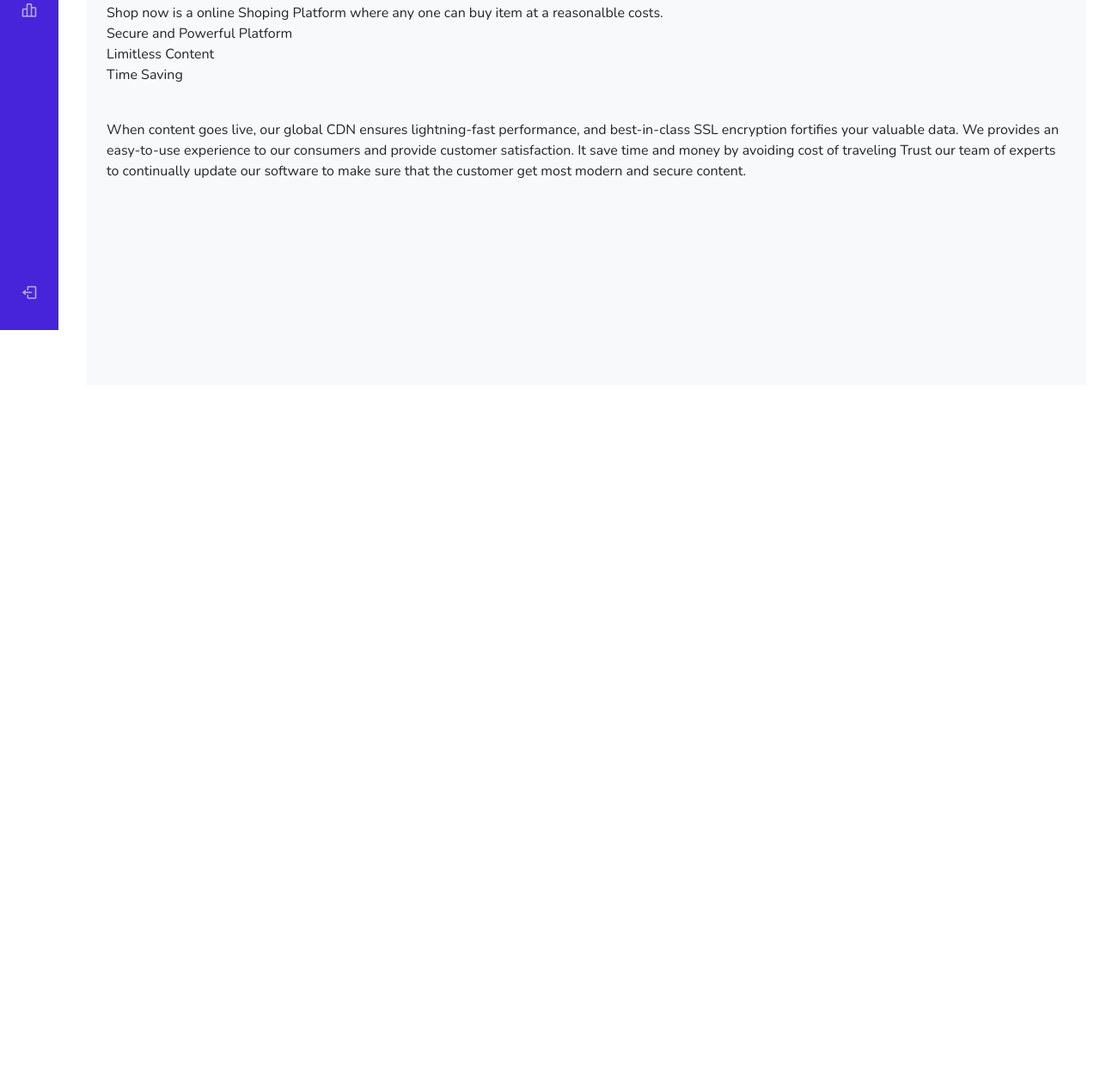
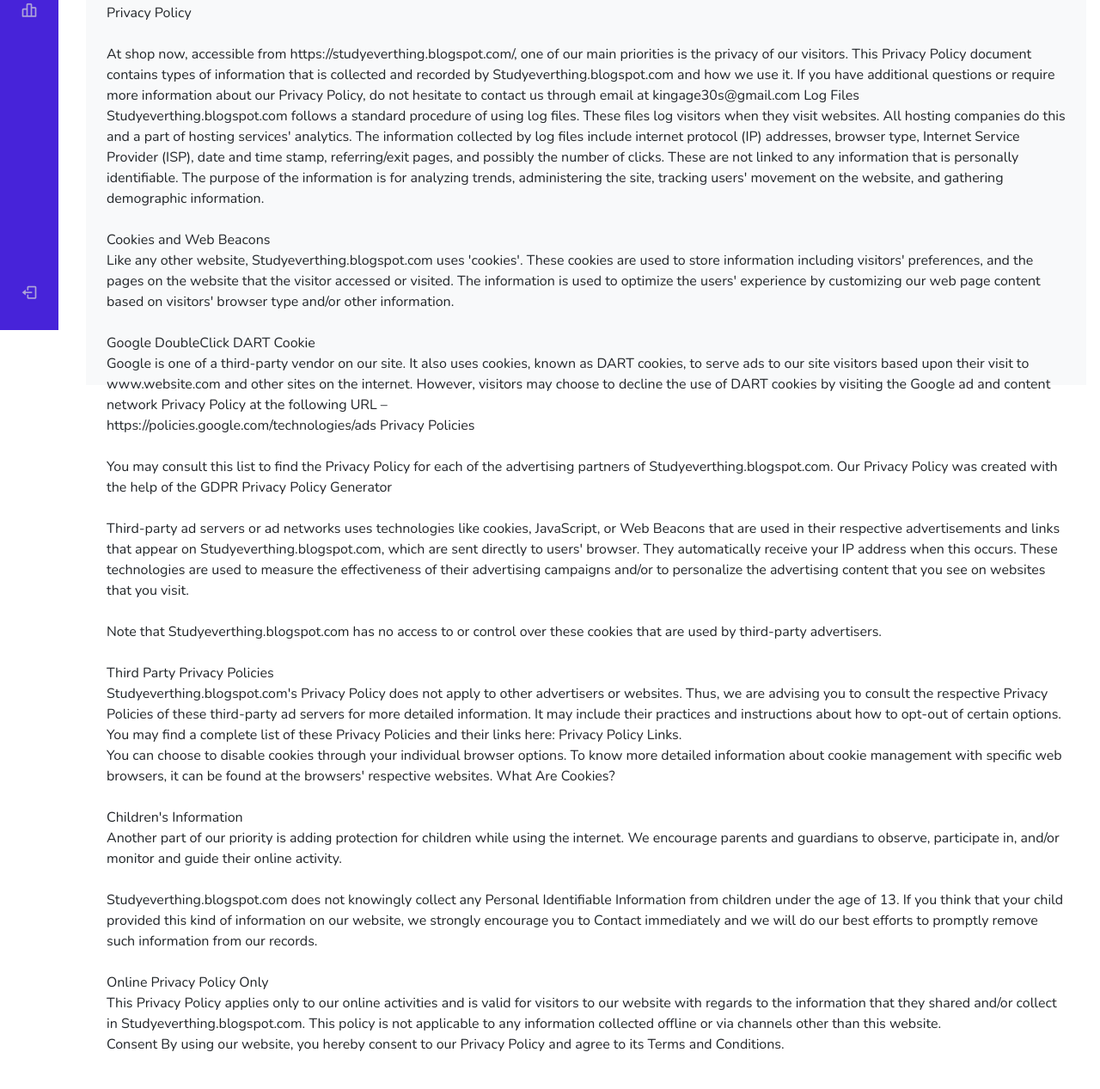
Before and after one commit to khushpreet-007/studyanywhere, a Django app: page /privacy/ in a window 1280 px wide. Shown: the part 416-1683 px from the top of the page at 86% size. Before the commit the page ends 800 px from the top, so only its background shows below. Run offline with Django 4.2, Linux system fonts and the light colour scheme; some libraries are stand-ins or nearby versions.

Commit message:
Update privacy.html

```diff
--- a/blog/templates/blog/privacy.html
+++ b/blog/templates/blog/privacy.html
@@ -129,7 +129,7 @@
         width: 40px
     }
 
-    .privacy_img img {
+    .about_img img {
         max-width: 30%;
         height: 40%;
     }
@@ -203,7 +203,10 @@
     .active {
         color: var(--white-color)
     }
-
+        .privacy_img img {
+        width: 30%;
+        height: 30%;
+    }
     .active::before {
         content: '';
         position: absolute;
@@ -279,12 +282,10 @@
         .nav_logo-name {
             size: 20px;
         }
-
             .privacy_img img {
         width: 30%;
         height: 30%;
     }
-
     }
 
     @media screen and (min-width: 768px) {
@@ -310,11 +311,6 @@
         .l-navbar {
             left: 0;
             padding: 1rem 1rem 0 0
-        }
-
-        .privacy_img img {
-            max-width: 30%;
-            height: 40%;
         }
 
         .show {
@@ -354,31 +350,136 @@
 
         <section class="section">
          <div class="container">
-                <h1 class="para1">About Us</h1>
+                <h1 class="para1">Privacy Policy </h1>
                 <br>
+
                 <div class="privacy_img"> <img
                  src="https://1.bp.blogspot.com/-MPH0AfikoBQ/XrJU5sS3P_I/AAAAAAAAB2s/pzVJm_WbL54zcgTWfEFQGKTa91xb4iVLwCLcBGAsYHQ/s1600/20200506_113754.jpg"
                         alt="">
                 </div>
                 <br>
 
-                <p class="para">Shop now is a online Shoping Platform where any one can buy item at a reasonalble costs.
+                <p class="para">
+
+                    Privacy Policy
+
                     <br>
-                    Secure and Powerful Platform </br>
-                    Limitless Content <br>
-                    Time Saving <br>
-                </p>
                     <br>
-                <p class="para">
-                    When content goes live, our global CDN ensures lightning-fast performance,
-                    and best-in-class SSL encryption fortifies your valuable data.
 
-                    We provides an easy-to-use experience to our consumers and provide customer satisfaction.
+                    At shop now, accessible from https://studyeverthing.blogspot.com/, one of our main priorities is the
+                    privacy of our visitors. This Privacy Policy document contains types of information that is
+                    collected and recorded by Studyeverthing.blogspot.com and how we use it.
+                    If you have additional questions or require more information about our Privacy Policy, do not
+                    hesitate to contact us through email at kingage30s@gmail.com
 
-                    It save time and money by avoiding cost of traveling
+                    Log Files
+                    <br>
 
-                    Trust our team of experts to continually update our software to make sure that the customer get
-                    most modern and secure content.
+                    Studyeverthing.blogspot.com follows a standard procedure of using log files. These files log
+                    visitors when they visit websites. All hosting companies do this and a part of hosting services'
+                    analytics. The information collected by log files include internet protocol (IP) addresses, browser
+                    type, Internet Service Provider (ISP), date and time stamp, referring/exit pages, and possibly the
+                    number of clicks. These are not linked to any information that is personally identifiable. The
+                    purpose of the information is for analyzing trends, administering the site, tracking users' movement
+                    on the website, and gathering demographic information.
+                    <br>
+                    <br>
+
+                    Cookies and Web Beacons
+                    <br>
+
+                    Like any other website, Studyeverthing.blogspot.com uses 'cookies'. These cookies are used to store
+                    information including visitors' preferences, and the pages on the website that the visitor accessed
+                    or visited. The information is used to optimize the users' experience by customizing our web page
+                    content based on visitors' browser type and/or other information.
+                    <br>
+                    <br>
+
+                    Google DoubleClick DART Cookie
+                    <br>
+
+
+                    Google is one of a third-party vendor on our site. It also uses cookies, known as DART cookies, to
+                    serve ads to our site visitors based upon their visit to www.website.com and other sites on the
+                    internet. However, visitors may choose to decline the use of DART cookies by visiting the Google ad
+                    and content network Privacy Policy at the following URL –
+                    <br>
+
+                    https://policies.google.com/technologies/ads
+
+                    Privacy Policies
+                    <br>
+
+                    <br>
+
+                    You may consult this list to find the Privacy Policy for each of the advertising partners of
+                    Studyeverthing.blogspot.com. Our Privacy Policy was created with the help of the GDPR Privacy Policy
+                    Generator
+                    <br>
+
+                    <br>
+
+                    Third-party ad servers or ad networks uses technologies like cookies, JavaScript, or Web Beacons
+                    that are used in their respective advertisements and links that appear on
+                    Studyeverthing.blogspot.com, which are sent directly to users' browser. They automatically receive
+                    your IP address when this occurs. These technologies are used to measure the effectiveness of their
+                    advertising campaigns and/or to personalize the advertising content that you see on websites that
+                    you visit.
+                    <br>
+
+                    <br>
+
+                    Note that Studyeverthing.blogspot.com has no access to or control over these cookies that are used
+                    by third-party advertisers.
+                    <br>
+
+                    <br>
+
+
+                    Third Party Privacy Policies
+                    <br>
+
+                    Studyeverthing.blogspot.com's Privacy Policy does not apply to other advertisers or websites. Thus,
+                    we are advising you to consult the respective Privacy Policies of these third-party ad servers for
+                    more detailed information. It may include their practices and instructions about how to opt-out of
+                    certain options. You may find a complete list of these Privacy Policies and their links here:
+                    Privacy Policy Links.
+                    <br>
+
+                    You can choose to disable cookies through your individual browser options. To know more detailed
+                    information about cookie management with specific web browsers, it can be found at the browsers'
+                    respective websites. What Are Cookies?
+                    <br>
+                    <br>
+
+
+                    Children's Information
+                    <br>
+
+                    Another part of our priority is adding protection for children while using the internet. We
+                    encourage parents and guardians to observe, participate in, and/or monitor and guide their online
+                    activity.
+                    <br>
+                    <br>
+
+                    Studyeverthing.blogspot.com does not knowingly collect any Personal Identifiable Information from
+                    children under the age of 13. If you think that your child provided this kind of information on our
+                    website, we strongly encourage you to Contact immediately and we will do our best efforts to
+                    promptly remove such information from our records.
+                    <br>
+
+                    <br>
+                    Online Privacy Policy Only
+                    <br>
+
+                    This Privacy Policy applies only to our online activities and is valid for visitors to our website
+                    with regards to the information that they shared and/or collect in Studyeverthing.blogspot.com. This
+                    policy is not applicable to any information collected offline or via channels other than this
+                    website.
+  <br>
+                    Consent
+                    By using our website, you hereby consent to our Privacy Policy and agree to its Terms and
+                    Conditions.
 
                 </p>
                 <br>
```
Lines whose indentation alone changed are shown as unchanged.
